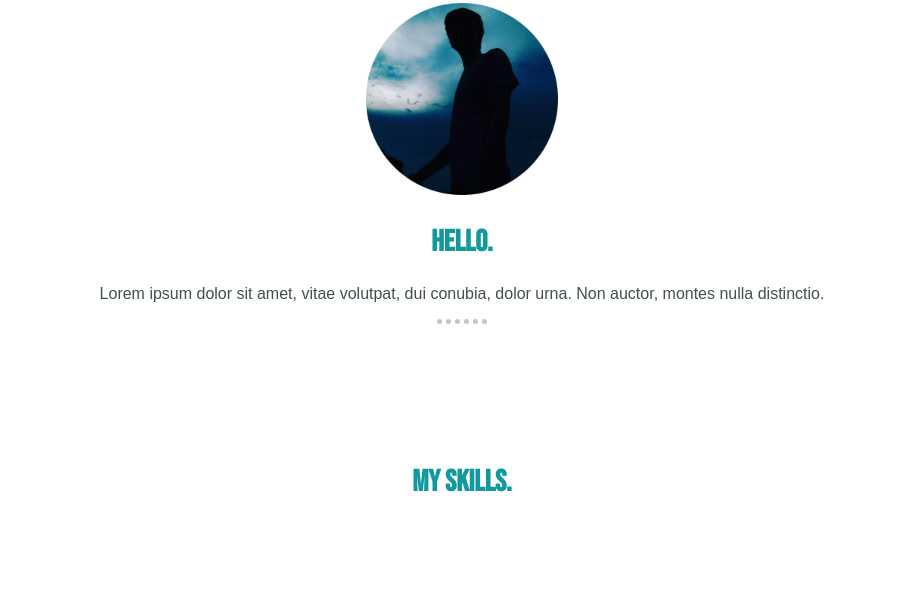
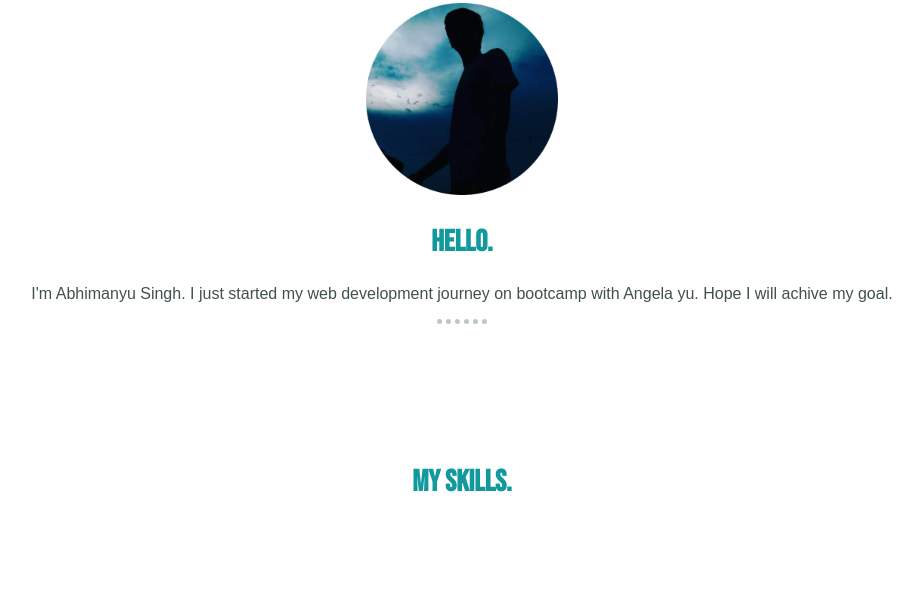
Before and after one commit to AbhimanyuSingh2005/CV, a plain HTML site: page index.html in a window 1280 px wide. Shown: the part 829-1426 px from the top of the page, without its empty margins (178-1101 px from the left). Drawn offline with Linux system fonts and the light colour scheme.

Commit message:
Update index.html

```diff
--- a/index.html
+++ b/index.html
@@ -26,7 +26,7 @@
         <div class="profile">
             <img class="Profile" src="Image/Profile.png" alt="Profile_picture">
             <h2>Hello.</h2>
-            <p class="intro">Lorem ipsum dolor sit amet, vitae volutpat, dui conubia, dolor urna. Non auctor, montes nulla distinctio.</p>
+            <p class="intro">I'm Abhimanyu Singh. I just started my web development journey on bootcamp with Angela yu. Hope I will achive my goal.</p>
         </div>
         <hr class="bava">
         <div class="skills"><!-- skill -->
```
